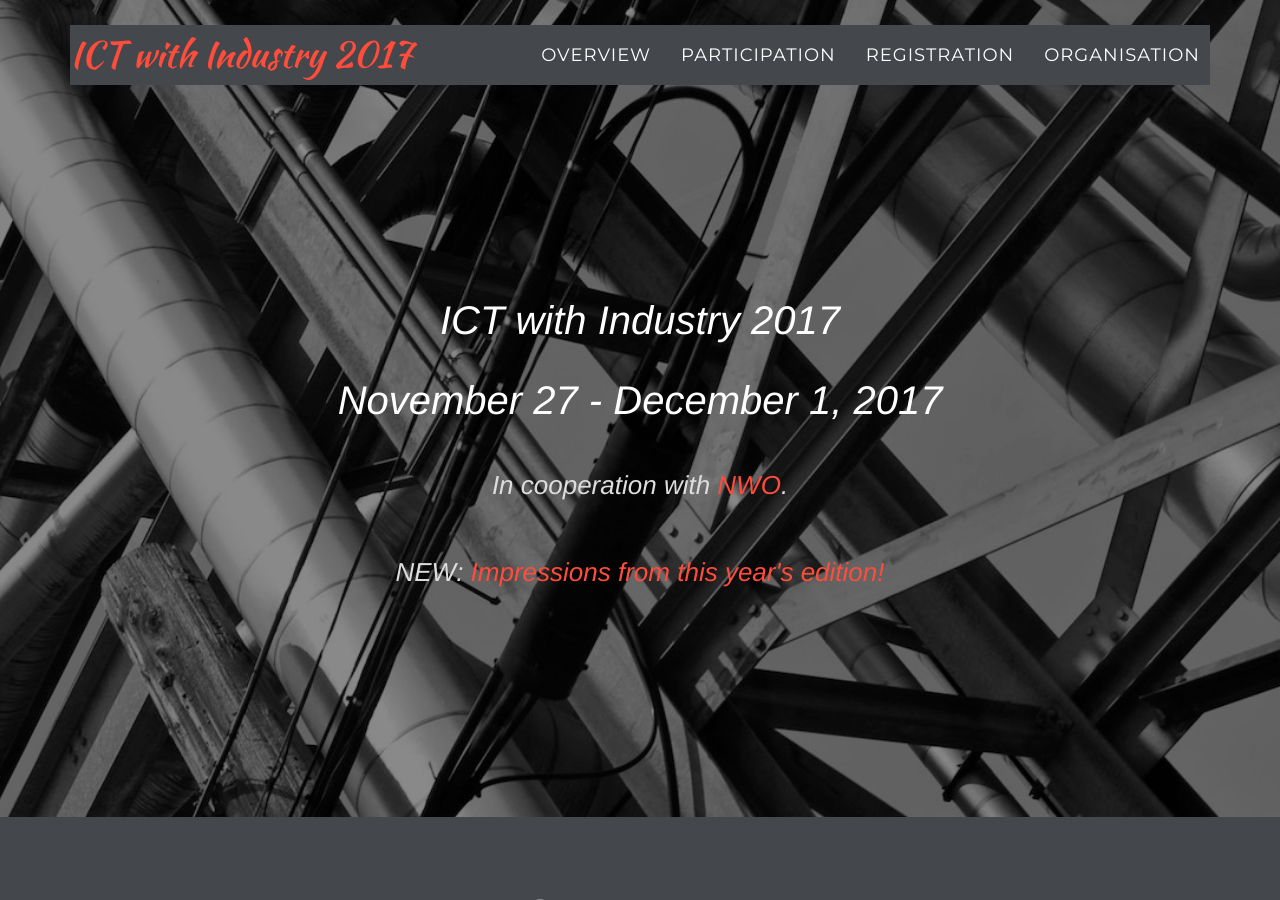
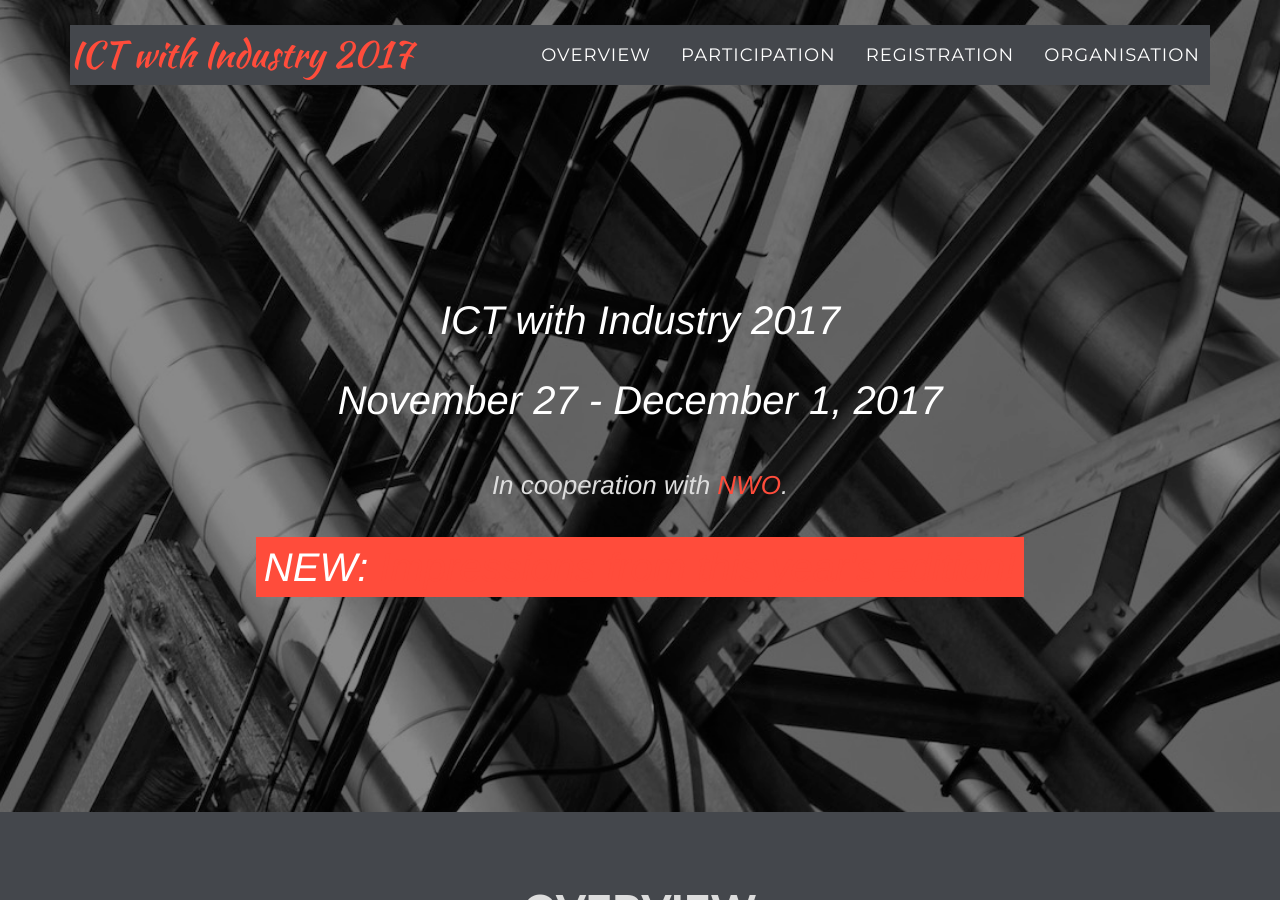
Before and after one commit to chauff/ictWI2017, a Jekyll site: the page built from index.html, in a window 1280 px wide and 900 px high. Built offline with Jekyll 4.4.1, drawn with Linux system fonts in a browser that asks for light colours; nearby versions of some CDN libraries; some web fonts are replaced; library files that are not in the unit come from our copies; comment, search, counter and statistics services are not loaded.

Commit message:
Update header.html

```diff
--- a/_includes/header.html
+++ b/_includes/header.html
@@ -49,9 +49,9 @@
                     In cooperation with <a href="http://www.nwo.nl/en/">NWO</a>.
                 </span>
                     <p>&nbsp;</p>
-                <span class="cooperation">
+                <mark>
                     NEW: <a href="https://photos.app.goo.gl/RsedIaAZp6x15wAB3">Impressions from this year's edition!</a>
-                    </span>
+                </mark>
 
                 </div>
             </div>
```
